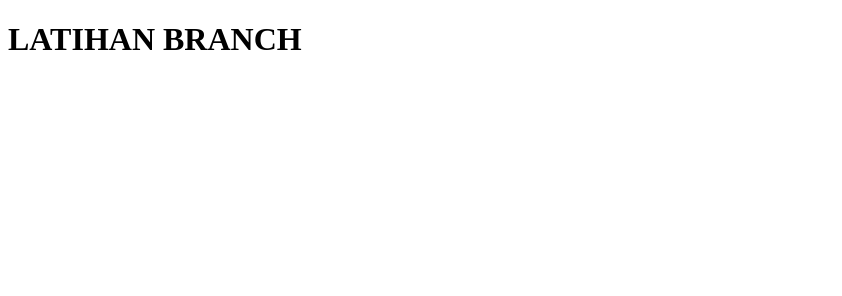
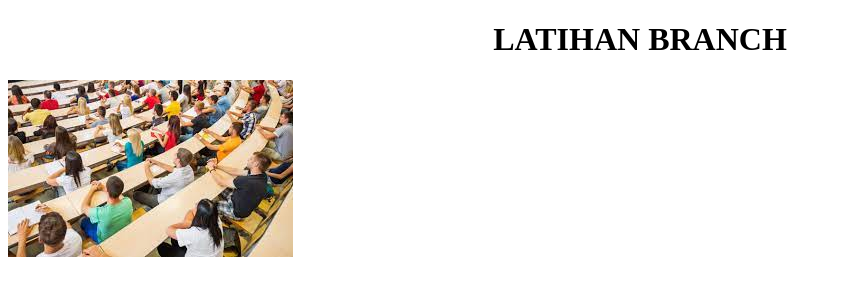
Before and after one commit to NurulNajwa03/LatihanBranch, a plain HTML site: page index.html in a window 1280 px wide. Shown: the whole page, without its empty margins (0-842 px from the left). Drawn offline with Linux system fonts and the light colour scheme.

Commit message:
tambah gambar di index.html

```diff
--- a/index.html
+++ b/index.html
@@ -7,6 +7,7 @@
     <title>LATIHAN BRANCH</title>
 </head>
 <body>
-    <h1>LATIHAN BRANCH</h1>
+    <h1 style="text-align: center;">LATIHAN BRANCH</h1>
+    <img style="text-align: center;" src="gambar/class.jpg" alt="">
 </body>
 </html>
```
